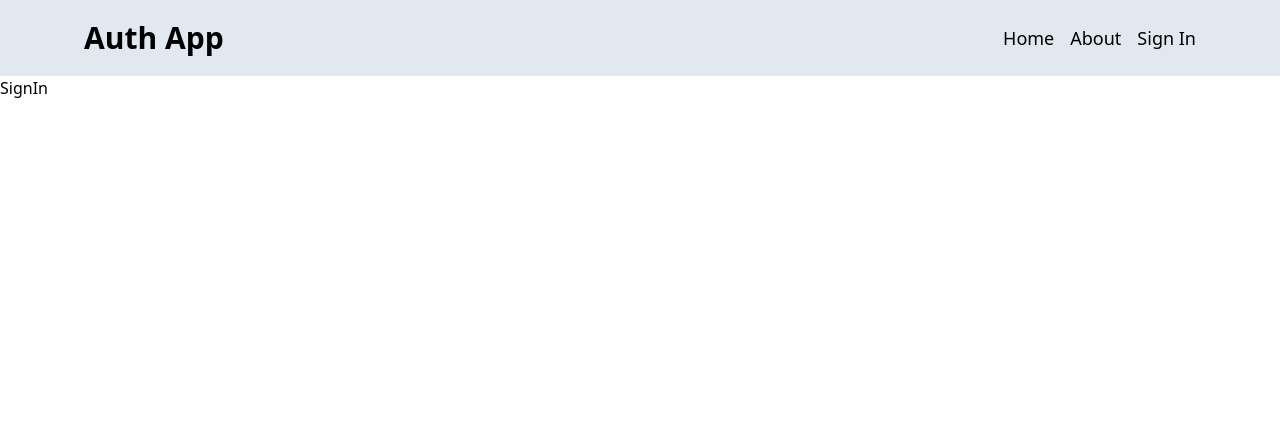
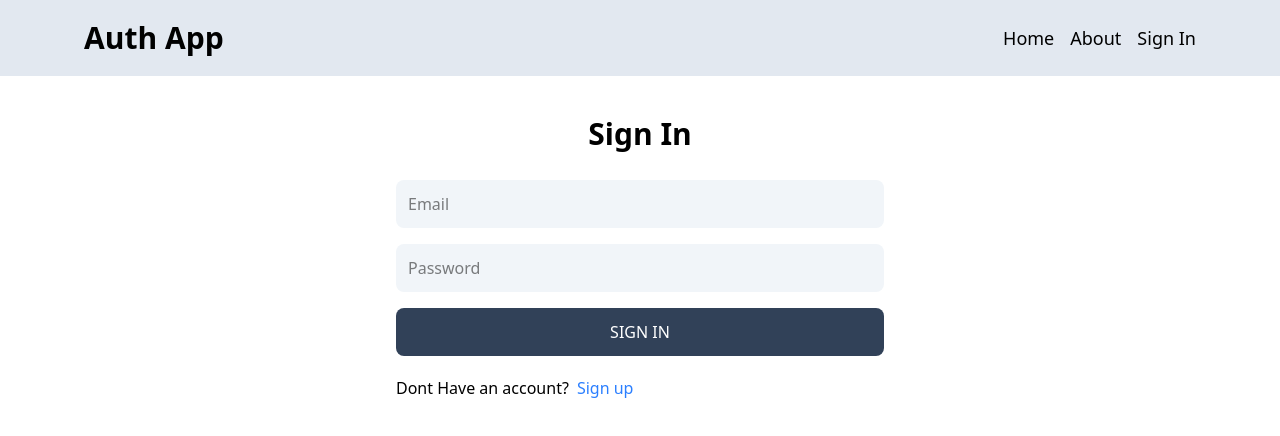
Before and after one commit to FaiqaN27/mern-crud-auth, a React (Vite) app in the folder frontend/: page /sign-in in a window 1280 px wide. Shown: the top 436 px of the page. Built offline with nearby package versions, Linux system fonts and the light colour scheme.

Commit message:
complete sign in page functionality

```diff
--- a/frontend/src/pages/SignIn.jsx
+++ b/frontend/src/pages/SignIn.jsx
@@ -1,5 +1,67 @@
+import { useState } from "react"
+import { Link, useNavigate } from 'react-router-dom';
+
 export default function SignIn() {
+
+  const navigate = useNavigate();
+
+  const [formData, setFormData] = useState({});
+  const [loading, setLoading] = useState(false);
+  const [error, setError] = useState(false);
+
+  const handleChange = (e) => {
+    setFormData({ ...formData, [e.target.id]: e.target.value });
+  }
+
+  const handleSubmit = async (e) => {
+    e.preventDefault();
+    setLoading(true);
+    setError(false);
+    try {
+      const res = await fetch('/api/auth/signin', {
+        method: 'POST',
+        headers: {
+          'Content-type': 'application/json',
+        },
+        body: JSON.stringify(formData),
+      });
+      const data = await res.json();
+      setLoading(false);
+      if (data.success === false) {
+        setError(true);
+        return;
+      }
+      navigate('/');
+    }
+    catch (error) {
+      setLoading(false);
+      setError(true);
+    }
+  }
+
   return (
-    <div>SignIn</div>
+    <div className='p-3 max-w-lg mx-auto'>
+      <h1 className='text-3xl text-center font-semibold my-7'>Sign In</h1>
+      <form onSubmit={handleSubmit} className='flex flex-col gap-4'>
+
+        <input type='email' placeholder='Email'
+          id='email' className='bg-slate-100 p-3 rounded-lg' onChange={handleChange} />
+
+        <input type='password' placeholder='Password'
+          id='password' className='bg-slate-100 p-3 rounded-lg' onChange={handleChange} />
+
+        <button disabled={loading} className='bg-slate-700 text-white p-3 rounded-lg uppercase hover:opacity-95 disabled:opacity-80'>
+          {loading ? 'loading...' : 'Sign In'}
+        </button>
+      </form>
+
+      <div className='flex gap-2 mt-5'>
+        <p>Dont Have an account?</p>
+        <Link to='/sign-up'>
+          <span className='text-blue-500'>Sign up</span>
+        </Link>
+      </div>
+      <p className='text-red-700 mt-5'>{error && "Something went wrong!"}</p>
+    </div>
   )
 }
--- a/frontend/src/pages/SignUp.jsx
+++ b/frontend/src/pages/SignUp.jsx
@@ -1,7 +1,8 @@
 import { useState } from 'react';
-import { Link } from 'react-router-dom';
+import { Link, useNavigate } from 'react-router-dom';
 
 export default function SignUp() {
+  const navigate = useNavigate();
   const [formData, setFormData] = useState({});
   const [error, setError] = useState(false);
   const [loading, setLoading] = useState(false);
@@ -28,6 +29,7 @@
         setError(true);
         return;
       }
+      navigate('/sign-in');
     }
     catch (error) {
       setLoading(false);
```
